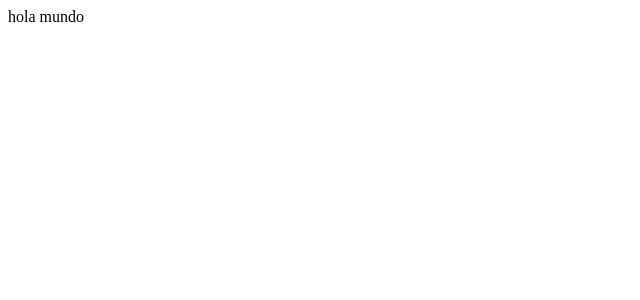
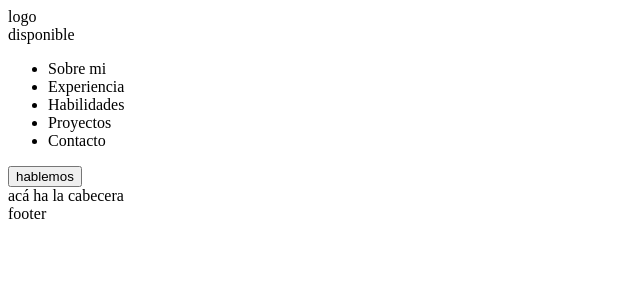
Before and after one commit to roddsolis/rodd-solis-webfolio, a React (Vite) app: page / in a window 1280 px wide. Shown: the top 300 px of the page, without its empty margins (0-640 px from the left). Built offline with nearby package versions, Linux system fonts and the light colour scheme.

Commit message:
agregue la estructura básica para mi pagina web

```diff
--- a/src/App.jsx
+++ b/src/App.jsx
@@ -1,7 +1,26 @@
 import React from "react";
 
 const App = () => {
-  return <div>hola mundo</div>;
+  return (
+    <>
+      <nav>
+        <div className="logoContainer">logo</div>
+        <div className="statusContainer">disponible</div>
+        <ul>
+          <li>Sobre mi</li>
+          <li>Experiencia</li>
+          <li>Habilidades</li>
+          <li>Proyectos</li>
+          <li>Contacto</li>
+        </ul>
+        <div className="ctaContainer">
+          <button>hablemos</button>
+        </div>
+      </nav>
+      <header>acá ha la cabecera</header>
+      <footer>footer</footer>
+    </>
+  );
 };
 
 export default App;
```
